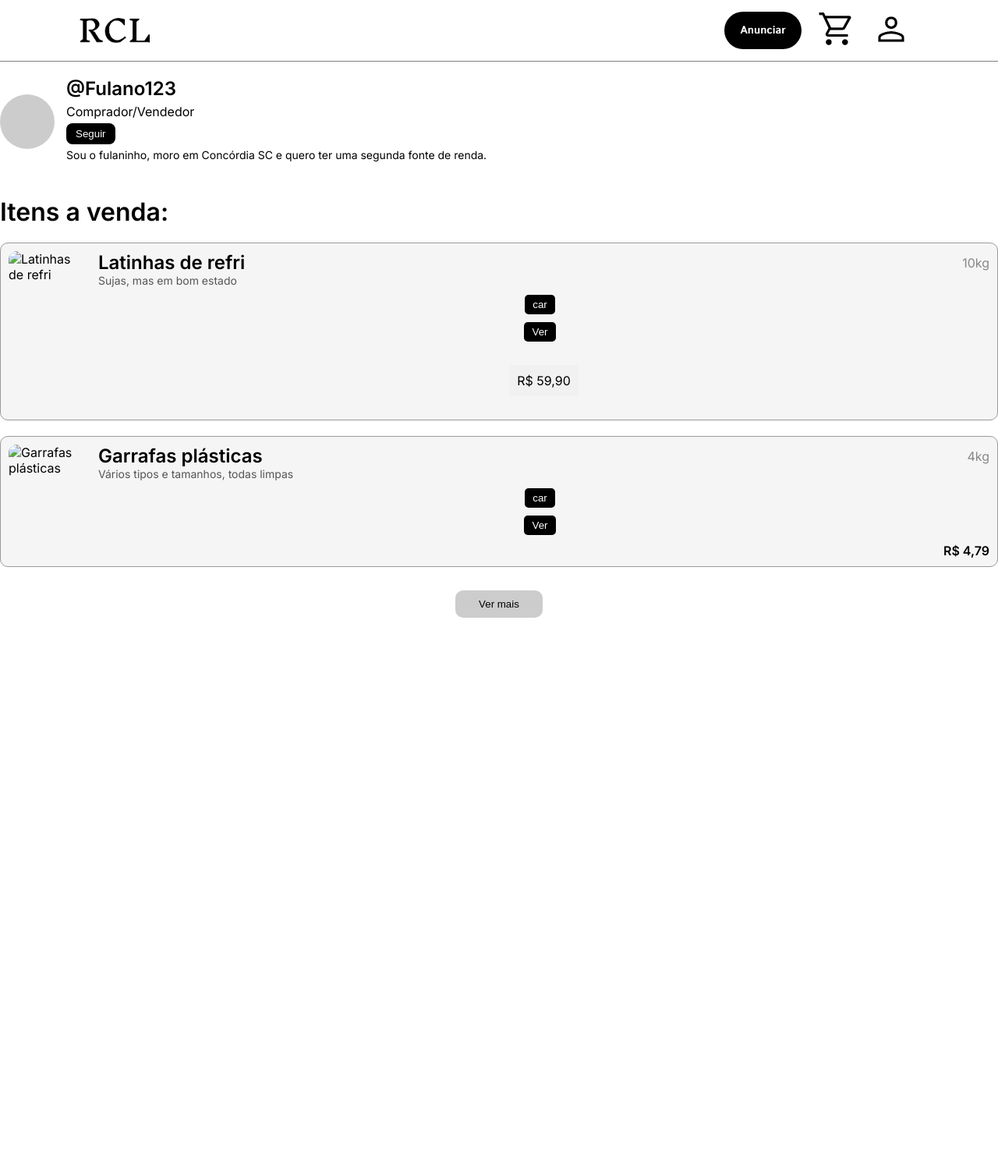
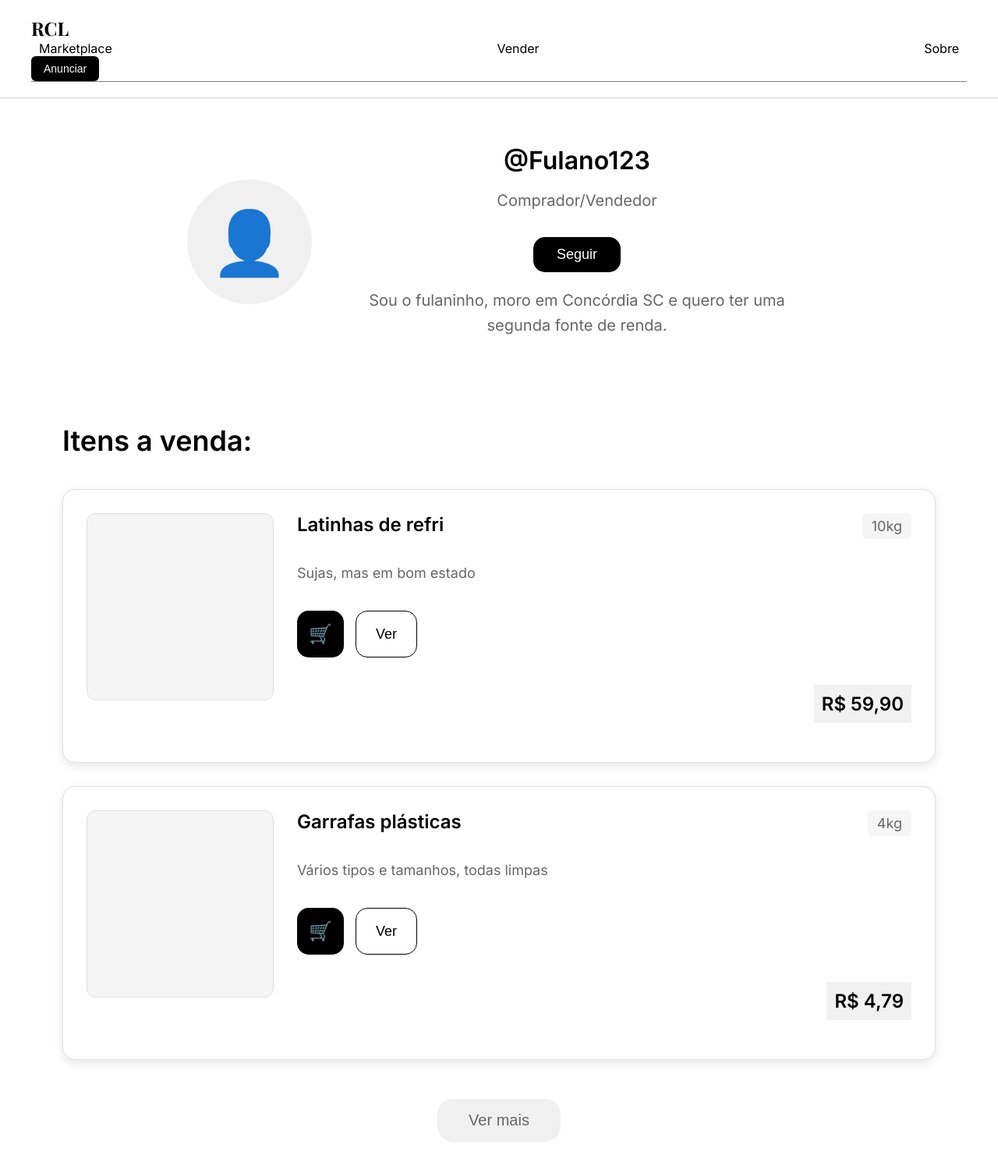
Before and after one commit to jappejappe/PI-Group2-2025, a Flask app: page /perfil in a window 1280 px wide. Shown: the whole page at 78% size. Before the commit the page ends 792 px from the top, so only its background shows below. Run offline with Flask 3, Linux system fonts and the light colour scheme; parts of the project's set-up code (start-up, migrations or seed data) failed here and were passed over; some libraries are stand-ins or nearby versions.

Commit message:
como solicitado adicionei o HTML do perfil

```diff
--- a/static/css/styles.css
+++ b/static/css/styles.css
@@ -1007,3 +1007,255 @@ input[type=number] {
         padding: 10px 8px;
     }
 }
+
+/*perfil */
+
+
+.perfil-page .body1 {
+  font-family: 'Inter', sans-serif;
+  margin: 0;
+  padding: 0;
+  background: #fff;
+  color: #000;
+}
+
+.perfil-page .header1 {
+  display: flex;
+  justify-content: space-between;
+  align-items: center;
+  padding: 20px 40px;
+  border-bottom: 1px solid #ccc;
+  background: #fff;
+}
+
+.perfil-page .logo {
+  font-family: 'Playfair Display', serif;
+  font-size: 24px;
+  font-weight: bold;
+  color: #000;
+}
+
+.perfil-page nav {
+  display: flex;
+  gap: 30px;
+}
+
+.perfil-page nav a {
+  text-decoration: none;
+  color: #000;
+  font-weight: 500;
+  font-size: 16px;
+}
+
+.perfil-page .anunciar {
+  background: #000;
+  color: #fff;
+  padding: 8px 16px;
+  border: none;
+  border-radius: 6px;
+  font-size: 14px;
+  cursor: pointer;
+}
+
+
+.perfil-page .hero {
+  display: flex;
+  align-items: center;
+  justify-content: center;
+  gap: 40px;
+  padding: 60px 40px;
+  max-width: 1200px;
+  margin: 0 auto;
+  text-align: center;
+}
+
+.perfil-page .avatar-placeholder {
+  width: 160px;
+  height: 160px;
+  border-radius: 50%;
+  background: #f0f0f0;
+  display: flex;
+  align-items: center;
+  justify-content: center;
+  font-size: 80px;
+  flex-shrink: 0;
+}
+
+.perfil-page .hero-text {
+  flex: 1;
+  display: flex;
+  flex-direction: column;
+  align-items: center;
+  gap: 20px;
+  max-width: 600px;
+}
+
+.perfil-page .hero-text h2 {
+  font-size: 32px;
+  font-weight: 600;
+  margin: 0;
+}
+
+.perfil-page .hero-text p {
+  font-size: 20px;
+  color: #666;
+  margin: 0;
+}
+
+.perfil-page .btn-seguir {
+  background: #000;
+  color: #fff;
+  border: none;
+  padding: 12px 30px;
+  border-radius: 15px;
+  font-size: 18px;
+  cursor: pointer;
+  margin-top: 15px;
+}
+
+.perfil-page .bio {
+  font-size: 18px;
+  color: #333;
+  line-height: 1.6;
+  margin-top: 15px;
+  text-align: center;
+}
+
+
+.perfil-page .perfil-container {
+  max-width: 1200px;
+  margin: 0 auto;
+  padding: 0 40px 40px;
+}
+
+.perfil-page .titulo-itens {
+  font-size: 36px;
+  font-weight: 600;
+  margin: 50px 0 40px;
+  color: #000;
+}
+
+
+.perfil-page .itens-lista {
+  display: flex;
+  flex-direction: column;
+  gap: 30px;
+}
+
+.perfil-page .item-card {
+  display: flex;
+  gap: 30px;
+  padding: 30px;
+  border: 1px solid #e0e0e0;
+  border-radius: 16px;
+  background: #fff;
+  box-shadow: 0 4px 12px rgba(0, 0, 0, 0.1);
+}
+
+.perfil-page .item-imagem {
+  flex-shrink: 0;
+}
+
+.perfil-page .imagem-placeholder {
+  width: 240px;
+  height: 240px;
+  background: #f5f5f5;
+  border-radius: 12px;
+  border: 1px solid #e0e0e0;
+}
+
+.perfil-page .item-detalhes {
+  flex: 1;
+  display: flex;
+  flex-direction: column;
+  justify-content: space-between;
+}
+
+.perfil-page .item-header {
+  display: flex;
+  justify-content: space-between;
+  align-items: flex-start;
+  margin-bottom: 15px;
+}
+
+.perfil-page .item-header h3 {
+  font-size: 24px;
+  font-weight: 600;
+  margin: 0;
+  color: #000;
+}
+
+.perfil-page .peso {
+  font-size: 18px;
+  color: #666;
+  background: #f5f5f5;
+  padding: 6px 12px;
+  border-radius: 6px;
+}
+
+.perfil-page .descricao {
+  font-size: 18px;
+  color: #666;
+  margin: 15px 0;
+  line-height: 1.5;
+}
+
+.perfil-page .item-acoes {
+  display: flex;
+  gap: 15px;
+  margin: 20px 0;
+}
+
+.perfil-page .btn-carrinho {
+  background: #000;
+  color: #fff;
+  border: none;
+  width: 60px;
+  height: 60px;
+  border-radius: 15px;
+  cursor: pointer;
+  display: flex;
+  align-items: center;
+  justify-content: center;
+  font-size: 24px;
+}
+
+.perfil-page .btn-ver {
+  background: #fff;
+  color: #000;
+  border: 1px solid #000;
+  padding: 12px 25px;
+  border-radius: 15px;
+  cursor: pointer;
+  font-size: 18px;
+}
+
+.perfil-page .preco {
+  font-size: 24px;
+  font-weight: 600;
+  color: #000;
+  align-self: flex-end;
+  margin-top: 15px;
+}
+
+
+.perfil-page .ver-mais-container {
+  display: flex;
+  justify-content: center;
+  margin-top: 50px;
+}
+
+.perfil-page .btn-ver-mais {
+  background: #f0f0f0;
+  color: #666;
+  border: none;
+  padding: 16px 40px;
+  border-radius: 20px;
+  font-size: 20px;
+  cursor: pointer;
+  transition: background-color 0.3s;
+}
+
+.perfil-page .btn-ver-mais:hover {
+  background: #e0e0e0;
+}
--- a/templates/pages/perfil.html
+++ b/templates/pages/perfil.html
@@ -1,66 +1,85 @@
 <!DOCTYPE html>
 <html lang="pt-BR">
-
 <head>
   <meta charset="UTF-8" />
   <meta name="viewport" content="width=device-width, initial-scale=1.0" />
-  <title>RCL</title>
-  <link rel="stylesheet" href="{{ url_for('static', filename='css/styles.css') }}">
+  <title>Perfil - Recicla Marketplace</title>
+  <link rel="stylesheet" href="../../static/css/styles.css">
   <link href="https://fonts.googleapis.com/css2?family=Playfair+Display:wght@500;700&family=Inter:wght@400;600&display=swap" rel="stylesheet">
 </head>
+<div class="body1 perfil-page">
+<body>
+  <div class="header1">
+  <header>
+    <div class="logo">RCL</div>
+    <nav>
+      <a href="#">Marketplace</a>
+      <a href="#">Vender</a>
+      <a href="#">Sobre</a>
+    </nav>
+    <div>
+      <button class="anunciar">Anunciar</button>
+    </div>
+  </header>
+  </div>
 
-<body>
-
-  {% include 'components/header.html' %}
-
-  <main>
-    <section class="perfil">
-      <div class="foto-perfil"></div>
-      <div class="info-perfil">
+  <section class="hero">
+    <div>
+      <div class="avatar-placeholder">👤</div>
+    </div>
+    <div class="hero-text">
       <h2>@Fulano123</h2>
       <p>Comprador/Vendedor</p>
-        <button class="seguir">Seguir</button>
+      <button class="btn-seguir">Seguir</button>
       <p class="bio">Sou o fulaninho, moro em Concórdia SC e quero ter uma segunda fonte de renda.</p>
     </div>
   </section>
 
-    <h1>Itens a venda:</h1>
+  <main class="perfil-container">
+    <h1 class="titulo-itens">Itens a venda:</h1>
 
-    <section class="item">
-      <img src="" alt="Latinhas de refri">
-      <div class="detalhes">
-        <div class="titulo-preco">
-          <h2>Latinhas de refri</h2>
+    <div class="itens-lista">
+      <div class="item-card">
+        <div class="item-imagem">
+          <div class="imagem-placeholder"></div>
+        </div>
+        <div class="item-detalhes">
+          <div class="item-header">
+            <h3>Latinhas de refri</h3>
             <span class="peso">10kg</span>
           </div>
-        <p>Sujas, mas em bom estado</p>
-        <div class="acoes">
-          <button class="comprar">car</button>
-          <button class="ver">Ver</button>
+          <p class="descricao">Sujas, mas em bom estado</p>
+          <div class="item-acoes">
+            <button class="btn-carrinho">🛒</button>
+            <button class="btn-ver">Ver</button>
+          </div>
           <span class="preco">R$ 59,90</span>
         </div>
       </div>
-    </section>
 
-    <section class="item">
-      <img src="" alt="Garrafas plásticas">
-      <div class="detalhes">
-        <div class="titulo-preco">
-          <h2>Garrafas plásticas</h2>
+      <div class="item-card">
+        <div class="item-imagem">
+          <div class="imagem-placeholder"></div>
+        </div>
+        <div class="item-detalhes">
+          <div class="item-header">
+            <h3>Garrafas plásticas</h3>
             <span class="peso">4kg</span>
           </div>
-        <p>Vários tipos e tamanhos, todas limpas</p>
-        <div class="acoes">
-          <button class="comprar">car</button>
-          <button class="ver">Ver</button>
-          <span class="preco2">R$ 4,79</span>
+          <p class="descricao">Vários tipos e tamanhos, todas limpas</p>
+          <div class="item-acoes">
+            <button class="btn-carrinho">🛒</button>
+            <button class="btn-ver">Ver</button>
+          </div>
+          <span class="preco">R$ 4,79</span>
         </div>
       </div>
-    </section>
+    </div>
 
-    <button class="ver-mais2">Ver mais</button>
-
+    <div class="ver-mais-container">
+      <button class="btn-ver-mais">Ver mais</button>
+    </div>
   </main>
-
-</body2>
+</body>
+</div>
 </html>
```
Lines whose indentation alone changed are shown as unchanged.
